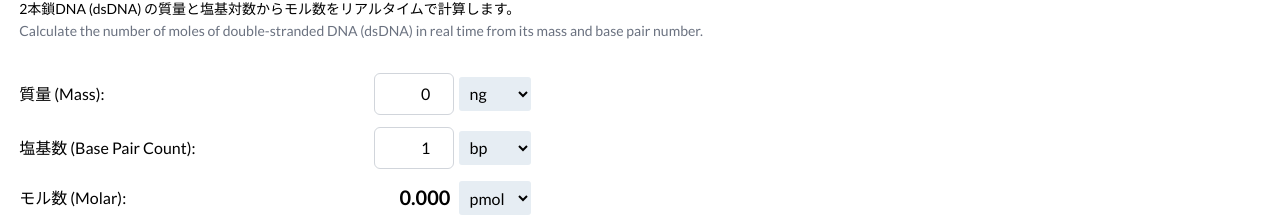
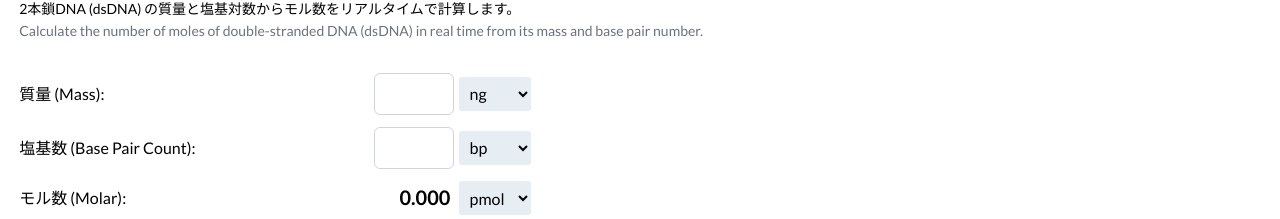
Before and after one commit to Atommy1999/g2mol, a Next.js app: page / in a window 1280 px wide. Shown: the part 148-367 px from the top of the page. Built offline with nearby package versions, Linux system fonts and the light colour scheme.

Commit message:
initial value is space

```diff
--- a/components/G2Mol.jsx
+++ b/components/G2Mol.jsx
@@ -1,8 +1,8 @@
 import React, { useState, useEffect } from "react";
 
 const G2Mol = () => {
-  const [mass, setMass] = useState(0);
-  const [basePairCount, setBasePairCount] = useState(1);
+  const [mass, setMass] = useState("");
+  const [basePairCount, setBasePairCount] = useState("");
   const [molar, setMolar] = useState(0);
 
   const [massUnit, setMassUnit] = useState("ng");
@@ -10,8 +10,12 @@ const G2Mol = () => {
   const [molUnit, setMolUnit] = useState("pmol");
 
   useEffect(() => {
-    const moles = calculateMoles(mass, basePairCount);
-    setMolar(moles);
+    if (mass !== "" && basePairCount !== "") {
+      const moles = calculateMoles(mass, basePairCount);
+      setMolar(moles);
+    } else {
+      setMolar(0);
+    }
   }, [mass, basePairCount, massUnit, bpUnit, molUnit]);
 
   function calculateMoles(mass, basePairCount) {
@@ -73,7 +77,9 @@ const G2Mol = () => {
           <input
             type="number"
             value={mass}
-            onChange={(e) => setMass(Number(e.target.value))}
+            onChange={(e) =>
+              setMass(e.target.value === "" ? "" : Number(e.target.value))
+            }
             className="w-20 p-2 border border-gray-300 rounded-md focus:outline-none focus:border-blue-300 text-right"
           />
           <select
@@ -91,7 +97,11 @@ const G2Mol = () => {
           <input
             type="number"
             value={basePairCount}
-            onChange={(e) => setBasePairCount(Number(e.target.value))}
+            onChange={(e) =>
+              setBasePairCount(
+                e.target.value === "" ? "" : Number(e.target.value)
+              )
+            }
             className="w-20 p-2 border border-gray-300 rounded-md focus:outline-none focus:border-blue-300 text-right"
           />
           <select value={bpUnit} onChange={(e) => setBpUnit(e.target.value)}>
```
